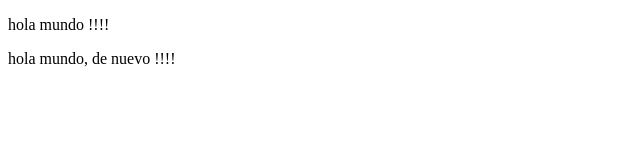
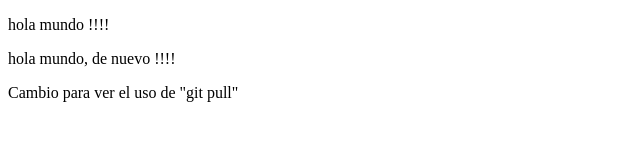
Before and after one commit to santo2244/Taller_GIT, a plain HTML site: page index.html in a window 1280 px wide. Shown: the whole page, without its empty margins (0-640 px from the left). Drawn offline with Linux system fonts and the light colour scheme.

Commit message:
Cambio de el archivo index.html para ver uso de pull

```diff
--- a/index.html
+++ b/index.html
@@ -9,5 +9,6 @@
 <body>
     <p>hola mundo !!!!</p>
     <p>hola mundo, de nuevo !!!!</p>
+    <p>Cambio para ver el uso de "git pull"</p>
 </body>
 </html>
```
